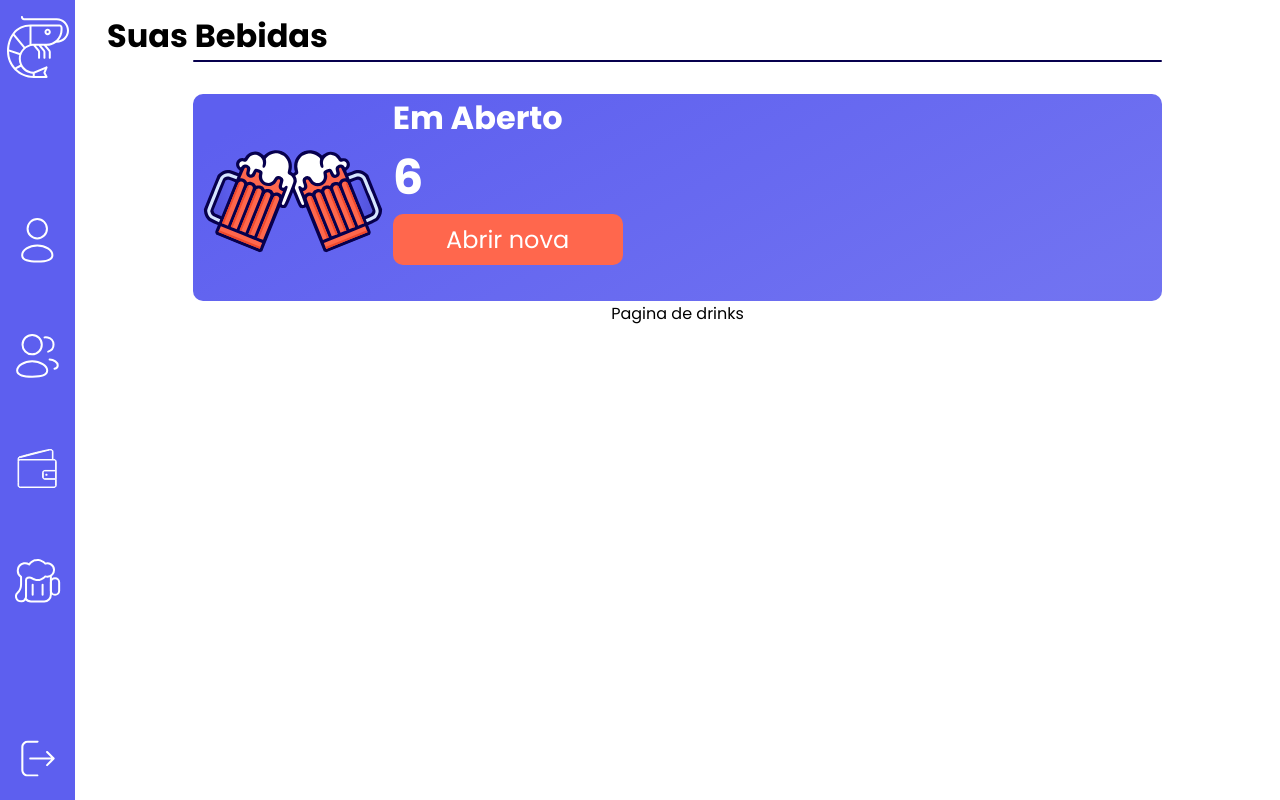
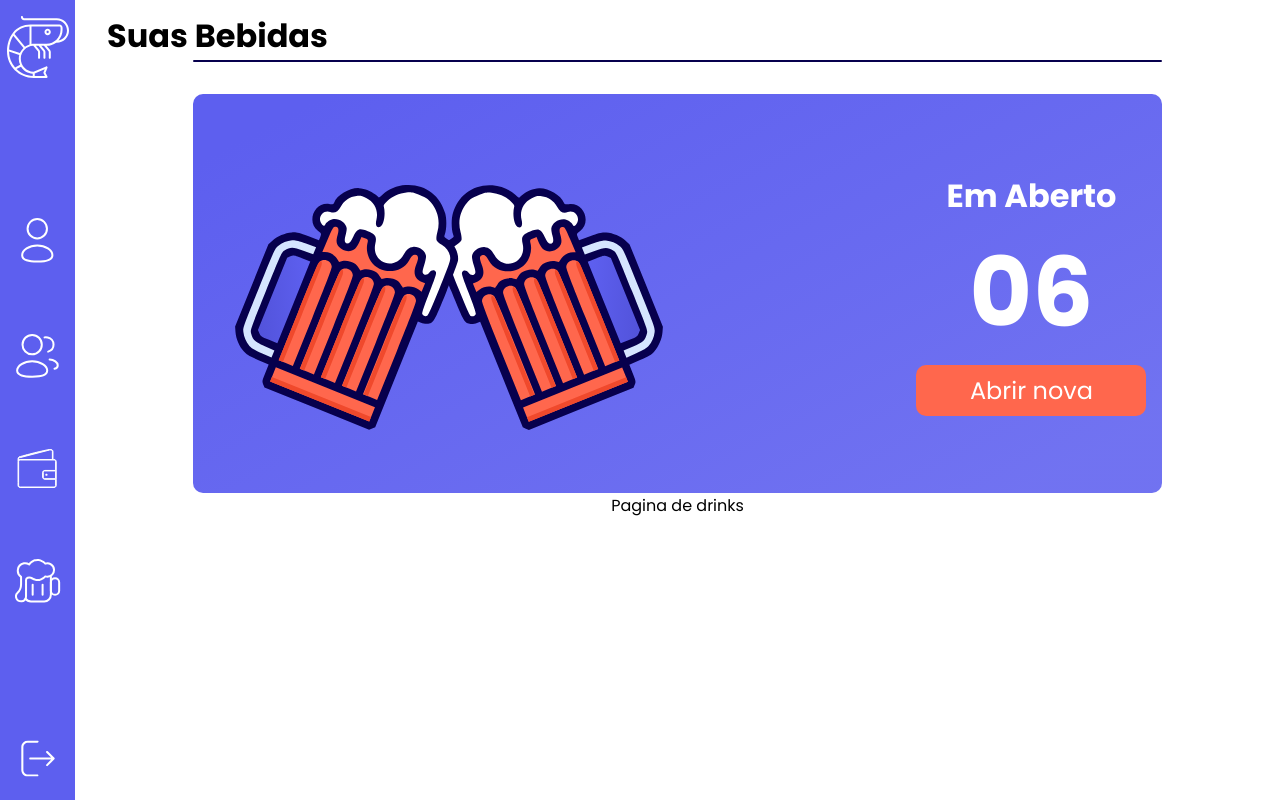
Before and after one commit to shrimp-dev/RoleManager-web-frontend, a Next.js app: page /drinks in a window 1280 px wide. Built offline with nearby package versions, Linux system fonts and the light colour scheme.

Commit message:
Add hook useWindowDimensions in banner

```diff
--- a/src/components/Button/style.tsx
+++ b/src/components/Button/style.tsx
@@ -26,4 +26,10 @@ export const BtnContainer = styled.div`
         background-color: var(--violet-blue);
         color: var(--white);
     }
+
+    @media(max-width: 500px) {
+        button{
+            width: 45vw;
+        }
+    }
 `
--- a/src/components/DrinkStuff/DrinkBanner/index.tsx
+++ b/src/components/DrinkStuff/DrinkBanner/index.tsx
@@ -1,11 +1,20 @@
+import useWindowDimensions from '../../../utils/useWindowDimensions '
 import { IconTwoDrinks } from '../../Icons'
 import DrinkOpenCard from '../DrinkOpenCard'
 import {Banner} from './style'
 
 export default function DrinkBanner() {
+    const {height,width} = useWindowDimensions()
+
+    function renderIcon(){
+        if(width>1053)
+            return <div>{IconTwoDrinks("30rem","45vh")}</div>
+        return <div>{IconTwoDrinks("50vw","20vh")}</div>
+    }
+
     return (
         <Banner>
-            <div>{IconTwoDrinks('200','200')}</div>
+            {renderIcon()}
             <DrinkOpenCard drinksOpen={6}/>
         </Banner>
     )
--- a/src/components/DrinkStuff/DrinkBanner/style.ts
+++ b/src/components/DrinkStuff/DrinkBanner/style.ts
@@ -5,4 +5,8 @@ export const Banner = styled.div`
     width: 85%;
     border-radius: 10px;
     display: flex;
+    justify-content: space-between;
+    flex-wrap: wrap;
+    align-items: center;
+    padding: 1rem;
 `
--- a/src/components/DrinkStuff/DrinkOpenCard/index.tsx
+++ b/src/components/DrinkStuff/DrinkOpenCard/index.tsx
@@ -6,11 +6,13 @@ type DrinkOpenCardProps ={
 }
 
 export default function DrinkOpenCard(props:DrinkOpenCardProps) {
+    const {drinksOpen} = props
+
     return (
         <Card>
             <header><h1>Em Aberto</h1></header>
-            <div>
-                <h1 className='DrinksOpen'>{props.drinksOpen}</h1>
+            <div className='ContentCard'>
+                <h1 className='DrinksOpen'>{drinksOpen<10&&0}{drinksOpen}</h1>
                 <Button text='Abrir nova' type='Orange'/>
             </div>
         </Card>
--- a/src/components/DrinkStuff/DrinkOpenCard/style.ts
+++ b/src/components/DrinkStuff/DrinkOpenCard/style.ts
@@ -1,8 +1,19 @@
 import styled from "styled-components";
 
 export const Card = styled.div`
+    display: flex;
+    flex-direction: column;
+    align-items: center;
     color: var(--white);
+
+    .ContentCard{
+        display: flex;
+        flex-direction: column;
+        align-items: center;
+    }
+
     .DrinksOpen{
-        font-size: 3rem;
+        font-weight: 700;
+        font-size: 96px;
     }
 `
--- a/src/components/Icons/index.tsx
+++ b/src/components/Icons/index.tsx
@@ -65,9 +65,9 @@ export const IconShrimpAux = (
     </svg>
 )
 
-export const IconTwoDrinks = (width='436',heigth='277') =>
+export const IconTwoDrinks = (width='200px',heigth='277px') =>
     (
-        <svg width={width} height={heigth} viewBox="0 0 436 277" fill="none" xmlns="http://www.w3.org/2000/svg">
+        <svg viewBox="0 0 436 277" fill="none" xmlns="http://www.w3.org/2000/svg" style={{height:heigth,width:width}}>
             <g clipPath="url(#clip0_250_1010)">
             <path d="M287.799 264.432L285.027 263.253L265.657 215.31L246.287 167.367L243.433 168.52C241.863 169.155 239.295 169.553 237.726 169.405C232.123 168.878 231.525 167.873 220.349 140.196C214.679 126.156 210.012 113.589 209.81 111.823C209.009 104.78 213.326 96.0532 219.377 92.4832C222.407 90.6953 222.634 90.3036 221.813 88.2727C220.158 84.1754 219.946 74.5775 221.393 69.2728C226.005 52.3694 240.386 42.0615 257.545 43.3606C265.29 43.947 272.9 47.0993 278.224 51.9267C279.985 53.5233 281.529 54.7879 281.655 54.737C281.781 54.6861 283.203 53.4794 284.815 52.0555C288.657 48.6615 294.221 46.4747 299.799 46.1666C308.138 45.7061 319.548 52.3649 322.364 59.3351C322.901 60.6644 323.904 60.9328 326.937 60.5599C340.446 58.8995 347.729 76.9253 336.858 85.1147C333.883 87.3558 333.79 87.6145 334.932 90.441L336.132 93.4118L346.1 89.7236C354.65 86.56 356.75 86.0847 360.861 86.3827C366.968 86.8253 373.873 89.7595 378.452 93.8572L382.038 97.0667L397.164 134.506L412.291 171.945L411.941 176.745C411.494 182.873 408.565 189.781 404.479 194.342C401.729 197.412 399.888 198.529 391.54 202.192L381.808 206.464L384.88 214.066C387.707 221.065 387.858 221.889 386.776 224.443L385.601 227.216L338.086 246.414L290.572 265.611L287.799 264.432Z" fill="#07004D"/>
             <path d="M377.91 215.338L375.308 208.897L330.279 227.09L285.25 245.283L287.852 251.724L290.454 258.165L335.484 239.972L380.513 221.779L377.91 215.338Z" fill="#FF674D"/>
```
